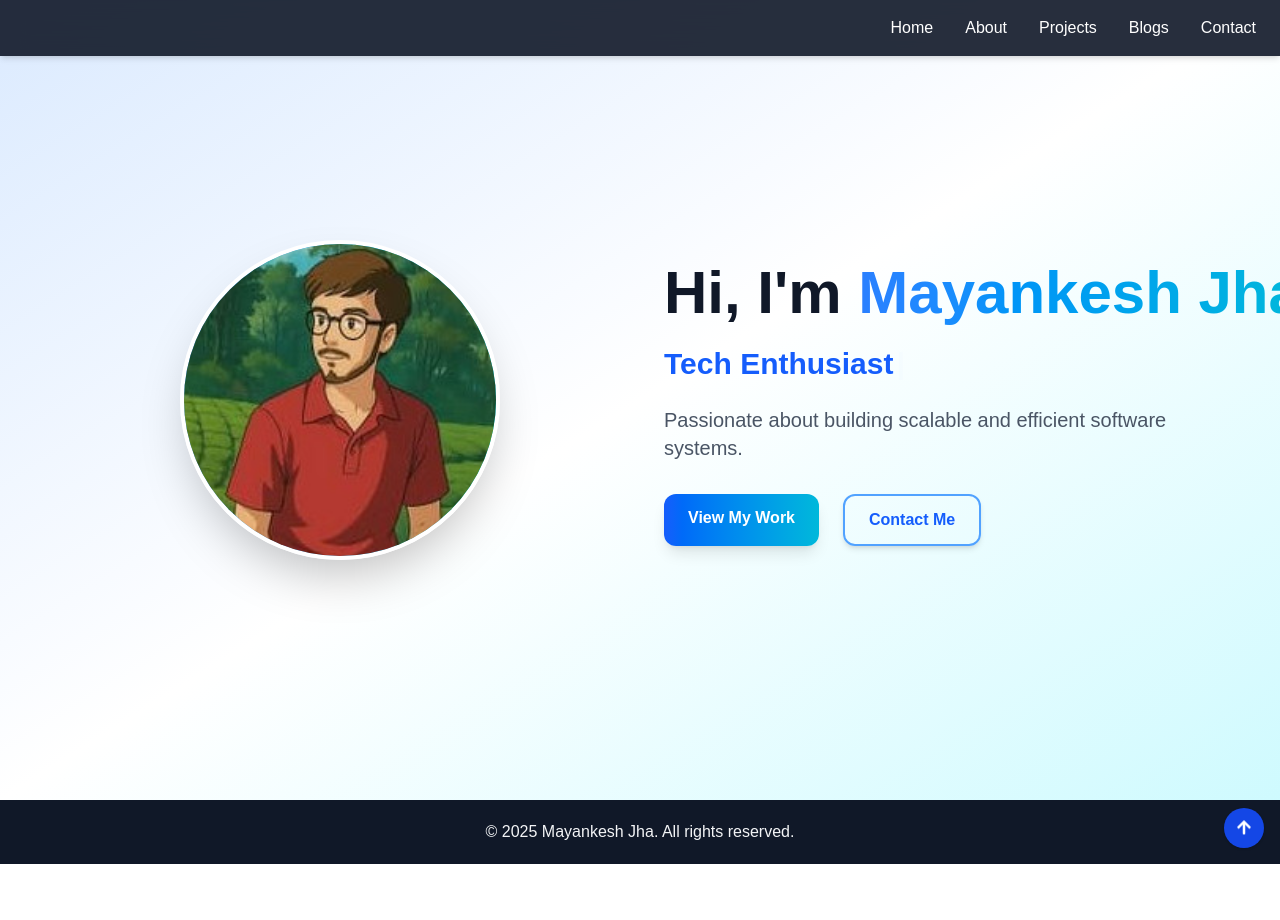
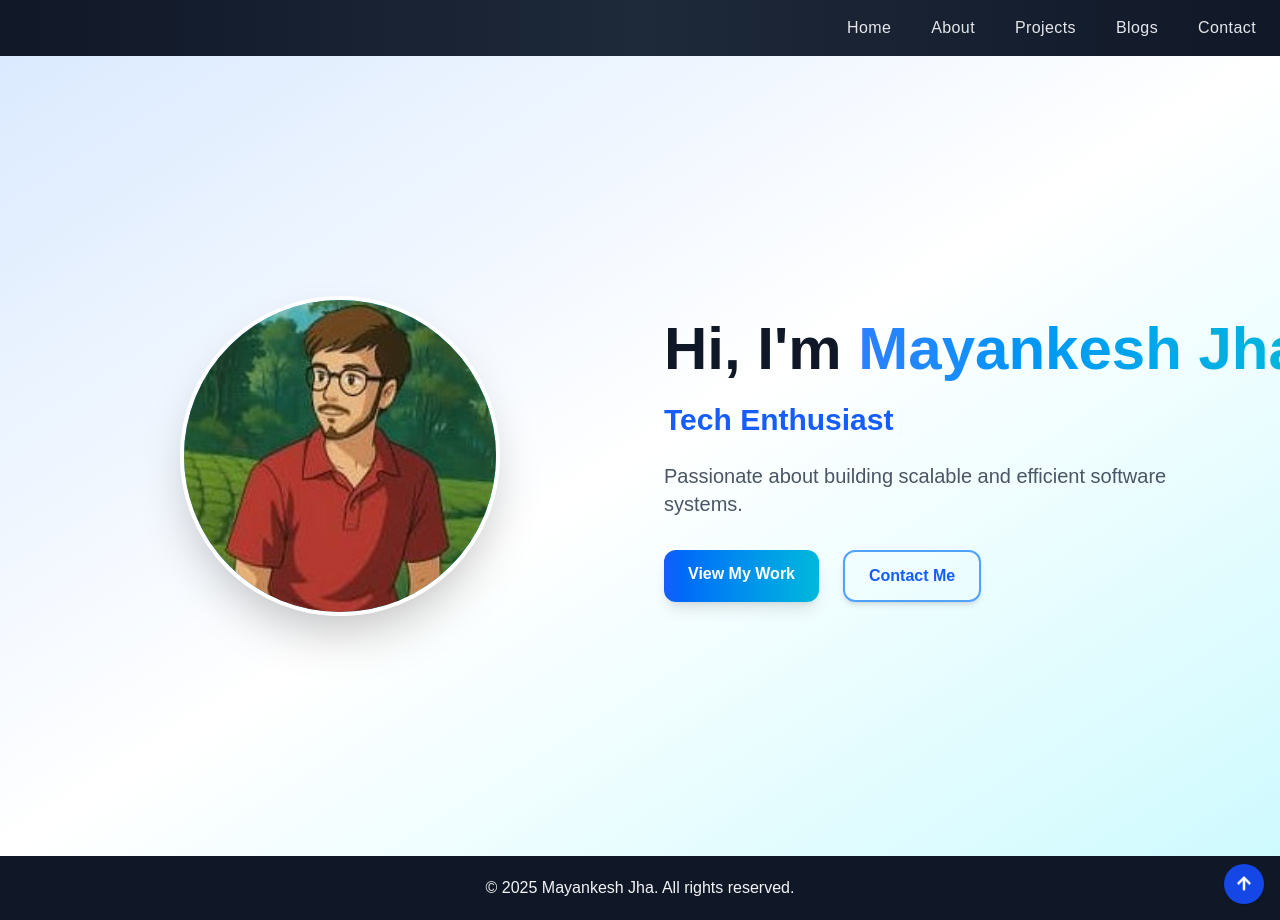
Before and after one commit to mayankesh239/portfolio-website, a Next.js app: page / in a window 1280 px wide. Shown: the top 920 px of the page. Before the commit the page ends 864 px from the top, so only its background shows below. Built offline with nearby package versions, Linux system fonts and the light colour scheme.

Commit message:
updated navbar for build fix

```diff
--- a/src/components/Navbar.tsx
+++ b/src/components/Navbar.tsx
@@ -1,20 +1,9 @@
-// src/components/Navbar.tsx
 "use client";
 
 import Link from "next/link";
-import { useState } from "react";
-import { FaBars, FaTimes } from "react-icons/fa";
-import { motion, AnimatePresence, Variants, Transition } from "framer-motion";
-
-interface NavLink {
-  name: string;
-  href: string;
-}
 
 export default function Navbar() {
-  const [menuOpen, setMenuOpen] = useState<boolean>(false);
-
-  const links: NavLink[] = [
+  const links = [
     { name: "Home", href: "/" },
     { name: "About", href: "/about" },
     { name: "Projects", href: "/projects" },
@@ -22,85 +11,27 @@ export default function Navbar() {
     { name: "Contact", href: "/contact" },
   ];
 
-  // Variants for mobile menu animation
-  const mobileMenuVariants: Variants = {
-    hidden: { y: "-100%", opacity: 0 },
-    visible: { y: 0, opacity: 1, transition: { duration: 0.4, ease: "easeOut" } },
-    exit: { y: "-100%", opacity: 0, transition: { duration: 0.3, ease: "easeIn" } },
-  };
+  return (
+    <header className="w-full bg-gradient-to-r from-gray-900 via-gray-800 to-gray-900 shadow-lg">
+      <div className="max-w-7xl mx-auto px-6 py-4 flex justify-between items-center">
+        {/* Left Side (Blank) */}
+        <div className="w-1/3"></div>
 
-  // Common transition for hover effects
-  const hoverTransition: Transition = { duration: 0.3, ease: "easeInOut" };
-
-  return (
-    <header className="fixed w-full top-0 left-0 z-50 bg-gray-900/90 backdrop-blur-md shadow-md">
-      <div className="max-w-7xl mx-auto flex justify-between items-center px-6 py-4">
-        {/* Logo / Name */}
-        <Link href="/" className="text-2xl font-bold text-white hover:text-blue-400 transition-colors duration-300">
-          {/* Mayankesh Jha  */}
-        </Link>
-
-        {/* Desktop Navigation */}
-        <nav className="hidden md:flex gap-8">
+        {/* Right Side Navigation */}
+        <nav className="w-2/3 flex justify-end gap-10">
           {links.map((link) => (
-            <motion.div
+            <Link
               key={link.name}
-              className="relative group"
-              whileHover="hover"
-              initial="rest"
-              animate="rest"
+              href={link.href}
+              className="relative text-gray-200 font-medium tracking-wide transition-all duration-300 hover:text-blue-400"
             >
-              <Link
-                href={link.href}
-                className="text-white font-medium transition-colors duration-300 group-hover:text-blue-400"
-              >
-                {link.name}
-              </Link>
-              <motion.span
-                className="absolute left-0 -bottom-1 h-0.5 bg-blue-400 rounded"
-                variants={{
-                  rest: { width: 0 },
-                  hover: { width: "100%" },
-                }}
-                transition={hoverTransition}
-              />
-            </motion.div>
+              {link.name}
+              {/* Animated underline */}
+              <span className="absolute left-0 -bottom-1 w-0 h-0.5 bg-blue-400 transition-all duration-300 group-hover:w-full"></span>
+            </Link>
           ))}
         </nav>
-
-        {/* Mobile Hamburger */}
-        <button
-          className="md:hidden text-white text-2xl"
-          onClick={() => setMenuOpen((prev) => !prev)}
-          aria-label="Toggle menu"
-        >
-          {menuOpen ? <FaTimes /> : <FaBars />}
-        </button>
       </div>
-
-      {/* Mobile Menu */}
-      <AnimatePresence>
-        {menuOpen && (
-          <motion.nav
-            className="md:hidden bg-gray-900 w-full py-6 flex flex-col items-center gap-6"
-            initial="hidden"
-            animate="visible"
-            exit="exit"
-            variants={mobileMenuVariants}
-          >
-            {links.map((link) => (
-              <Link
-                key={link.name}
-                href={link.href}
-                className="text-white font-medium text-lg hover:text-blue-400 transition-colors duration-300"
-                onClick={() => setMenuOpen(false)}
-              >
-                {link.name}
-              </Link>
-            ))}
-          </motion.nav>
-        )}
-      </AnimatePresence>
     </header>
   );
 }
```
